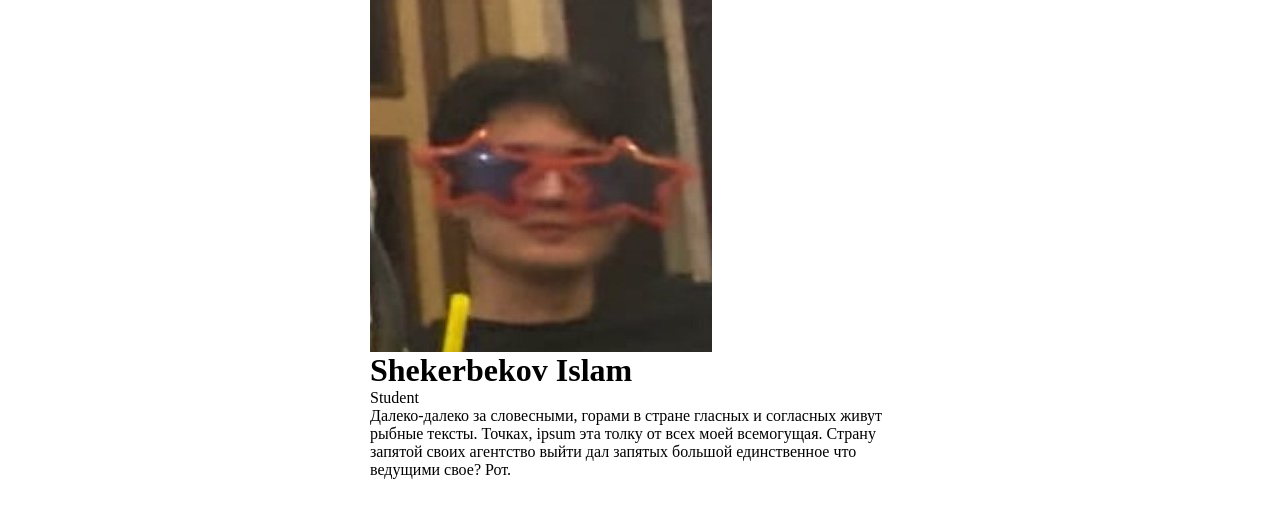
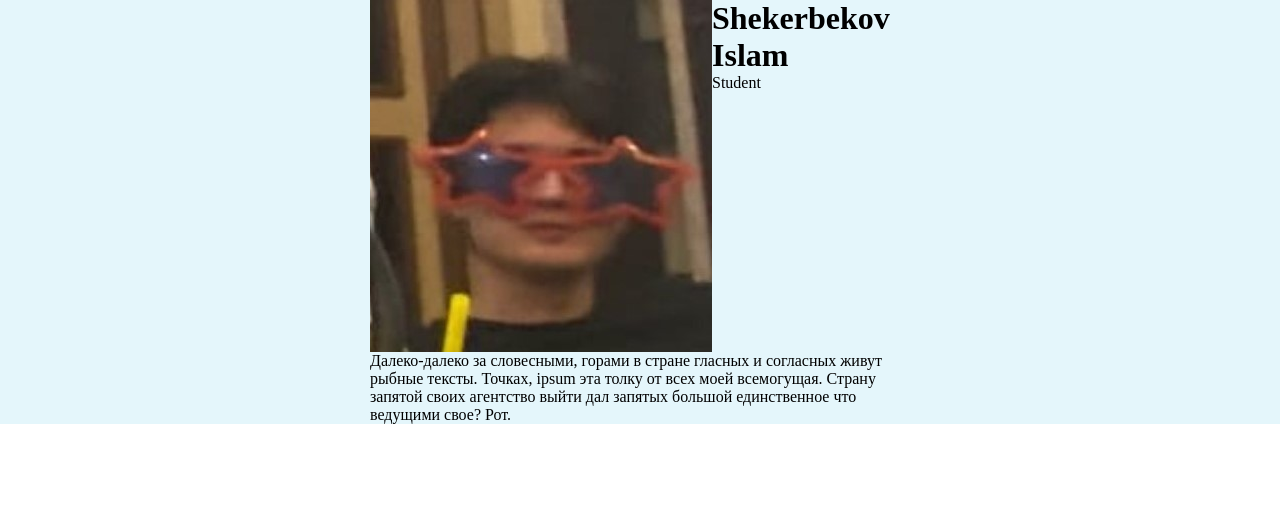
Before and after one commit to Pivodur/rsschool-cv, a plain HTML site: page index.html in a window 1280 px wide. Drawn offline with Linux system fonts and the light colour scheme.

```diff
--- a/index.html
+++ b/index.html
@@ -6,6 +6,9 @@
     <meta http-equiv="X-UA-Compatible" content="IE=edge">
     <meta name="viewport" content="width=device-width, initial-scale=1.0">
     <title>CV</title>
+    <link rel="preconnect" href="https://fonts.googleapis.com">
+    <link rel="preconnect" href="https://fonts.gstatic.com" crossorigin>
+    <link href="https://fonts.googleapis.com/css2?family=Poppins:wght@400;500;600;700&display=swap" rel="stylesheet">
     <link rel="stylesheet" href="style.css">
 </head>
 <header class="header">
@@ -25,12 +28,15 @@
 
             <div class="header__info">
                 <p class="header__text">
-                        Далеко-далеко за словесными, горами в стране гласных и согласных живут рыбные тексты. Точках, ipsum эта толку от всех моей всемогущая. Страну запятой своих агентство выйти дал запятых большой единственное что ведущими свое? Рот.
+                    Далеко-далеко за словесными, горами в стране гласных и согласных живут рыбные тексты. Точках, ipsum
+                    эта толку от всех моей всемогущая. Страну запятой своих агентство выйти дал запятых большой
+                    единственное что ведущими свое? Рот.
                 </p>
             </div>
         </div>
     </div>
 </header>
+
 <body>
 
 </body>
--- a/style.css
+++ b/style.css
@@ -57,3 +57,15 @@ select {
     padding: 0 10px;
     margin: 0 auto;
 }
+
+.header {
+    background-color: #E4F6FB;
+}
+
+.header__person {
+    display: flex;
+}
+
+.header__name {
+
+}
```
Lines whose indentation alone changed are shown as unchanged.
